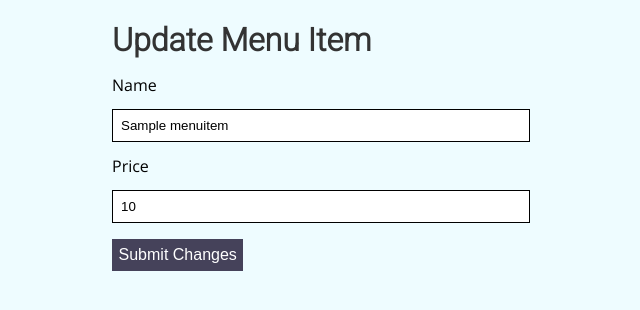
After one commit to hpaterson97/restaurant_api_UI, a Node server app: template views/updatemenuitems.handlebars in a window 1280 px wide. The commit adds this page. Shown: the top 310 px of the page, without its empty margins (16-656 px from the left). Run offline with Node 20, Linux system fonts and the light colour scheme; the template is opened without the code that fills it: most values are stand-ins (such as "Sample title", 1, 10 or a date in 2020); some libraries are stand-ins or nearby versions.

Commit message:
added update menu items form

```diff
--- a/public/js/index.js
+++ b/public/js/index.js
@@ -63,4 +63,29 @@ async function updateMenu(event) {
     if (response.ok) {
         window.location = `/restaurants/${data.restId}/menus`
     }
+}
+async function updateMenuItem(event) {
+
+    const form = event.target;
+
+    const data = {
+        id: form.menuItemId.value,
+        name: form.name.value,
+        price: form.price.value,
+        menuId: form.menuId.value
+    };
+
+    const url = `http://localhost:3002/api/menus/${data.menuId}/menuitems/${data.id}`;
+
+    const response = await fetch(url, {
+        method: "PUT",
+        headers: {
+            "Content-Type": "application/json",
+        },
+        body:  JSON.stringify(data),
+    });
+
+    if (response.ok) {
+        window.location = `/menus/${data.menuId}/menuitems`
+    }
 };
--- a/routes/web/restaurants.js
+++ b/routes/web/restaurants.js
@@ -55,7 +55,6 @@ Router
         try {
             const response = await fetch(`${url}/${req.params.restaurant_id}`);
             const restaurant = await response.json();
-            console.log(restaurant);
             res.render("updaterestaurant", {restaurant});
         } catch (error) {
             return next(error);
--- a/views/partials/menuItemsItem.handlebars
+++ b/views/partials/menuItemsItem.handlebars
@@ -3,7 +3,7 @@
   <h4>£{{this.price}}</h4>
   <div class='promo-blocks__actions'>
     <a
-      href=''
+      href='/menus/{{this.MenuId}}/menuitems/{{this.id}}/edit'
       data-id='{{this.id}}'
       class='anchor--button'
     >
--- a/views/updatemenu.handlebars
+++ b/views/updatemenu.handlebars
@@ -2,7 +2,7 @@
 
 <form id="updateMenuForm">
     <input type="hidden" name="menuId" value= "{{menu.id}}">
-    <input type="hidden" name="restId" value= "{{restId}}">
+    <input type="hidden" name="restId" value= "{{menu.RestaurantId}}">
     <div>
         <label for="name">Name</label><br>
         <input type="text" name="name" id="name" value= "{{menu.name}}" required>
--- /dev/null
+++ b/views/updatemenuitems.handlebars
@@ -0,0 +1,22 @@
+<h1>Update Menu Item</h1>
+
+<form id="updateMenuItemForm">
+    <input type="hidden" name="menuItemId" value= "{{menuitem.id}}">
+    <input type="hidden" name="menuId" value= "{{menuitem.MenuId}}">
+    <div>
+        <label for="name">Name</label><br>
+        <input type="text" name="name" id="name" value= "{{menuitem.name}}" required>
+    </div>
+    <div>
+        <label for="name">Price</label><br>
+        <input type="number" name="price" id="price" value= "{{menuitem.price}}" required>
+    </div>
+    <button type="submit" class= "button--anchor">
+      Submit Changes
+    </button>
+</form>
+
+<script>
+    const form = document.getElementById("updateMenuItemForm")
+    form.addEventListener("submit", updateMenuItem)
+</script>
```
Also changed, not shown: routes/web/menus.js (+10 -0 lines).
